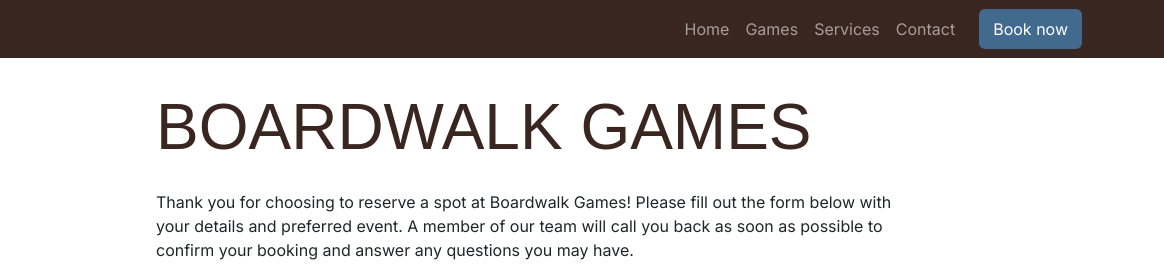
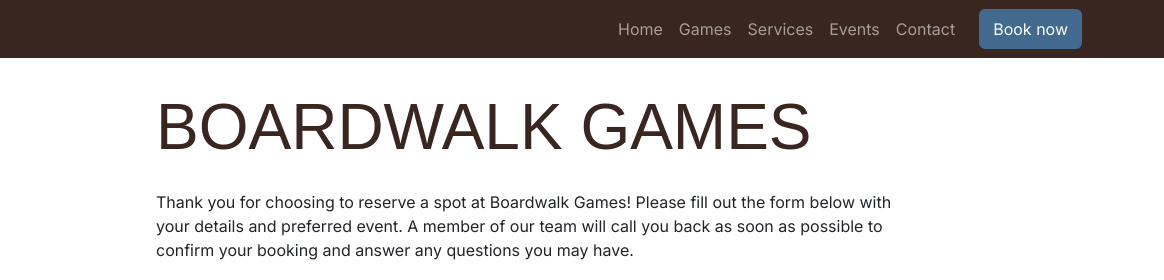
Before and after one commit to devildex91/boardwalk-games, a plain HTML site: page booking.html in a window 1280 px wide. Shown: the top 280 px of the page, 116-1280 px from the left. Drawn offline with nearby package versions, Linux system fonts and the light colour scheme; a web font is replaced by a local one.

Commit message:
add events link

```diff
--- a/booking.html
+++ b/booking.html
@@ -34,6 +34,7 @@
           <a class="nav-link" href="index.html">Home</a>
           <a class="nav-link"  href="game-library.html">Games</a>
           <a class="nav-link" href="index.html#services">Services</a>
+          <a class="nav-link" href="#events">Events</a>
           <a class="nav-link" href="index.html#contact">Contact</a>
            <a href ="booking.html"class = "btn custom-button-filled ms-lg-3">Book now</a>
         </div>
```
Also changed, not shown: game-library.html (+1 -0 lines), index.html (+1 -0 lines), success.html (+1 -0 lines).
